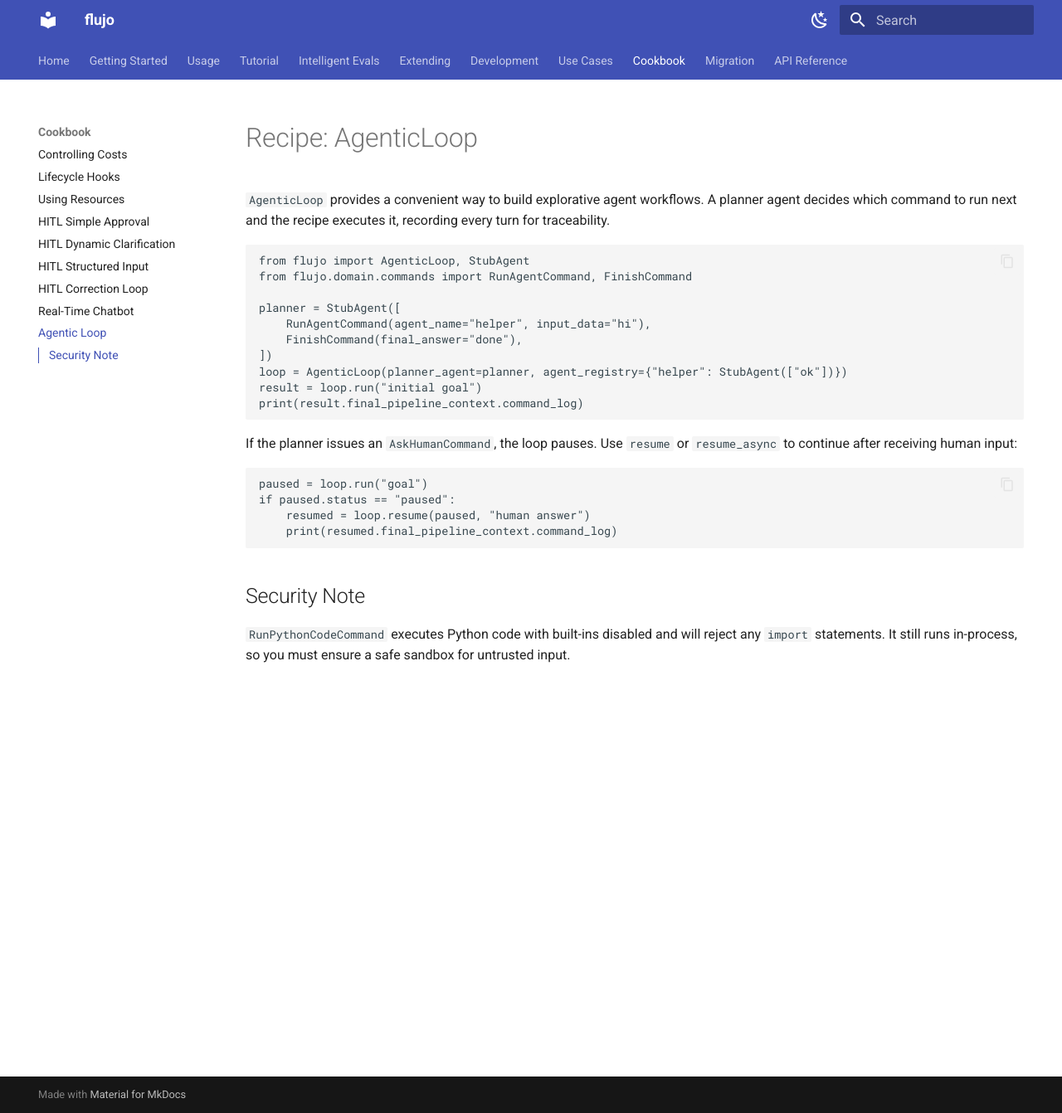
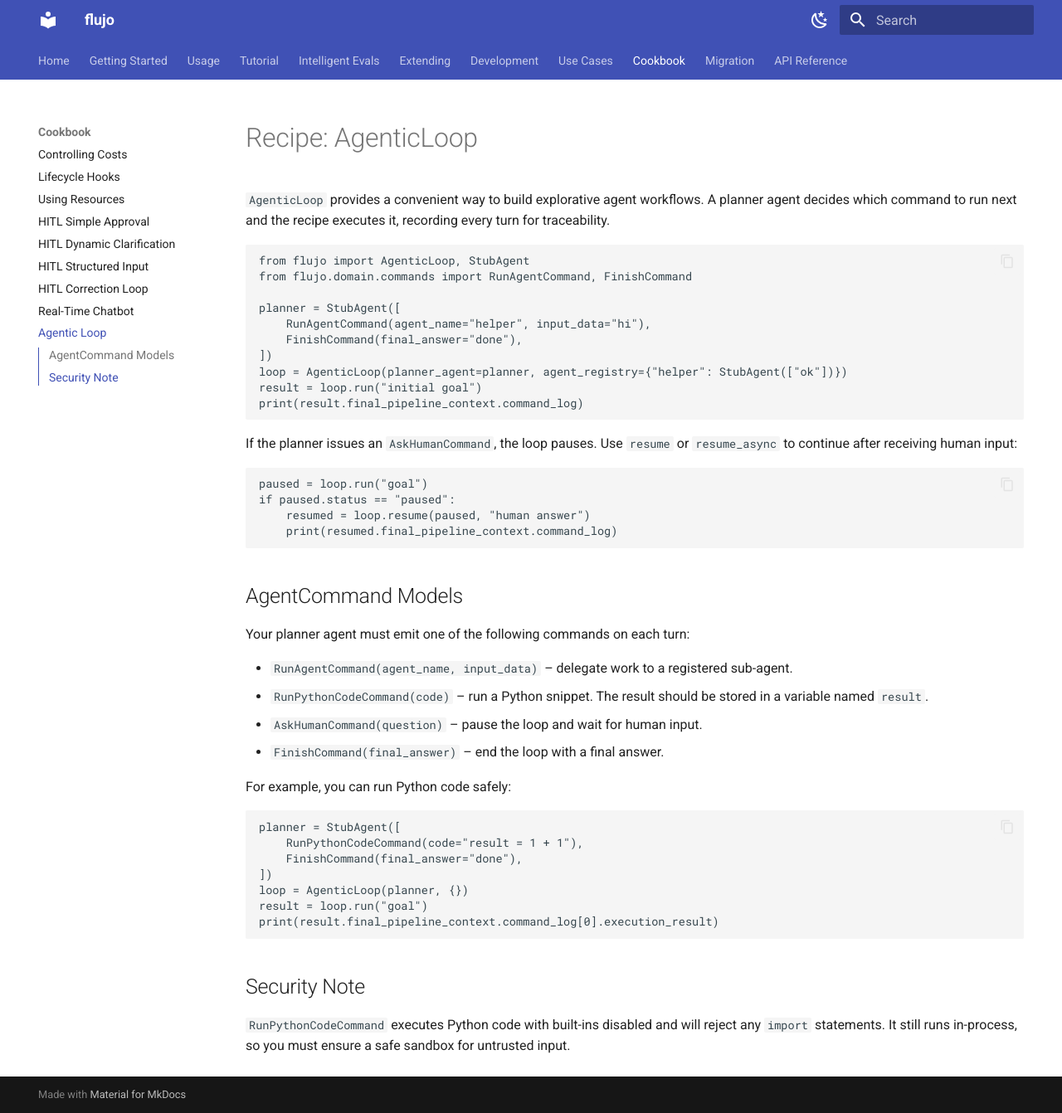
Before and after one commit to aandresalvarez/flujo, an MkDocs documentation site: the page built from docs/recipes/agentic_loop.md, in a window 1280 px wide and 1342 px high. Shown: the whole window at 83% size. Built offline with MkDocs 1.6.1 and Material for MkDocs 9.7.7, drawn with Linux system fonts in a browser that asks for light colours.

Commit message:
Add run_python tests and doc details

````diff
--- a/docs/recipes/agentic_loop.md
+++ b/docs/recipes/agentic_loop.md
@@ -25,6 +25,27 @@ if paused.status == "paused":
     print(resumed.final_pipeline_context.command_log)
 ```
 
+## AgentCommand Models
+
+Your planner agent must emit one of the following commands on each turn:
+
+- `RunAgentCommand(agent_name, input_data)` – delegate work to a registered sub-agent.
+- `RunPythonCodeCommand(code)` – run a Python snippet. The result should be stored in a variable named `result`.
+- `AskHumanCommand(question)` – pause the loop and wait for human input.
+- `FinishCommand(final_answer)` – end the loop with a final answer.
+
+For example, you can run Python code safely:
+
+```python
+planner = StubAgent([
+    RunPythonCodeCommand(code="result = 1 + 1"),
+    FinishCommand(final_answer="done"),
+])
+loop = AgenticLoop(planner, {})
+result = loop.run("goal")
+print(result.final_pipeline_context.command_log[0].execution_result)
+```
+
 ## Security Note
 
 `RunPythonCodeCommand` executes Python code with built-ins disabled and will
````
Also changed, not shown: 2 other files.
